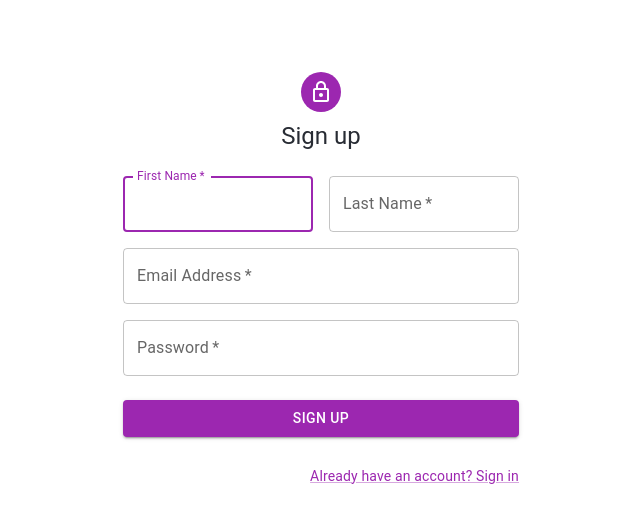
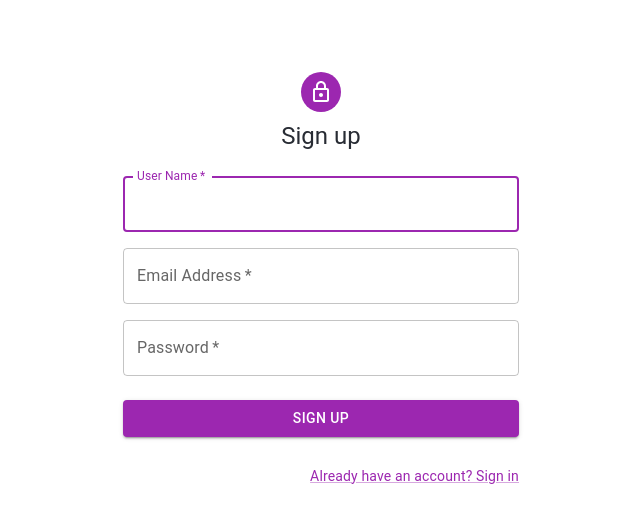
Before and after one commit to HkausarM/ChangeOver_Frontend, a React (Create React App) app in the folder changeover/: page /Signup in a window 1280 px wide. Shown: the top 522 px of the page, without its empty margins (319-959 px from the left). Built offline with nearby package versions, Linux system fonts and the light colour scheme.

Commit message:
login api integration and create user functionality

```diff
--- a/changeover/src/components/Login/Login.js
+++ b/changeover/src/components/Login/Login.js
@@ -44,15 +44,16 @@ export default function CustomLogIn() {
 
   const handleFormSubmit = async (event) => {
     event.preventDefault();
-    // const formData = new FormData(event.currentTarget);
     try {
-      const res = await axios.post(new UrlProvider().getDomainUrl() + '/users', {
+      const res = await axios.post("http://localhost:9000/users", {
         userName,
         password
       });
       console.log(res);
       alert('Login successful')
       setIsLoggedIn(true)
+      localStorage.setItem("isLoggedIn", true)
+      localStorage.setItem("customerType", res.data.userType)
       navigate('/')
     } catch (err) {
       console.log(err.response.data.message)
--- a/changeover/src/components/Login/SignIn.js
+++ b/changeover/src/components/Login/SignIn.js
@@ -1,34 +1,55 @@
-import * as React from 'react';
-import Avatar from '@mui/material/Avatar';
-import Button from '@mui/material/Button';
-import CssBaseline from '@mui/material/CssBaseline';
-import TextField from '@mui/material/TextField';
-import FormControlLabel from '@mui/material/FormControlLabel';
-import Checkbox from '@mui/material/Checkbox';
-import Link from '@mui/material/Link';
-import Grid from '@mui/material/Grid';
-import Box from '@mui/material/Box';
-import LockOutlinedIcon from '@mui/icons-material/LockOutlined';
-import Typography from '@mui/material/Typography';
-import Container from '@mui/material/Container';
-import { createTheme, ThemeProvider } from '@mui/material/styles';
+import React, { useState } from "react";
+import Avatar from "@mui/material/Avatar";
+import Button from "@mui/material/Button";
+import TextField from "@mui/material/TextField";
+import Link from "@mui/material/Link";
+import Grid from "@mui/material/Grid";
+import Box from "@mui/material/Box";
+import LockOutlinedIcon from "@mui/icons-material/LockOutlined";
+import Typography from "@mui/material/Typography";
+import Container from "@mui/material/Container";
+import { createTheme, ThemeProvider } from "@mui/material/styles";
+import axios from "axios";
+import CssBaseline from "@mui/material/CssBaseline";
+import { useNavigate } from "react-router-dom";
 
 const defaultTheme = createTheme({
   palette: {
     primary: {
-      main: '#9c27b0',
+      main: "#9c27b0",
     },
   },
 });
 
 export default function SignUp() {
-  const handleSubmit = (event) => {
+  const [formData, setFormData] = useState({
+    userName: "",
+    password: "",
+    email: "",
+  });
+  const { userName, password, email } = formData;
+
+  const navigate = new useNavigate();
+
+  const onChange = (e) => {
+    setFormData({ ...formData, [e.target.name]: e.target.value });
+    console.log(formData);
+  };
+
+  const handleSignUp = async (event) => {
     event.preventDefault();
-    const data = new FormData(event.currentTarget);
-    console.log({
-      email: data.get('email'),
-      password: data.get('password'),
-    });
+    try {
+      const res = await axios.post("http://localhost:9000/users/createuser", {
+        userName,
+        email,
+        password,
+      });
+      console.log(res);
+      alert("User creation successful");
+      navigate("/");
+    } catch (err) {
+      console.log(err.response.data.message);
+    }
   };
 
   return (
@@ -38,38 +59,34 @@ export default function SignUp() {
         <Box
           sx={{
             marginTop: 8,
-            display: 'flex',
-            flexDirection: 'column',
-            alignItems: 'center',
+            display: "flex",
+            flexDirection: "column",
+            alignItems: "center",
           }}
         >
-          <Avatar sx={{ m: 1, bgcolor: 'secondary.main' }}>
+          <Avatar sx={{ m: 1, bgcolor: "secondary.main" }}>
             <LockOutlinedIcon />
           </Avatar>
           <Typography component="h1" variant="h5">
             Sign up
           </Typography>
-          <Box component="form" noValidate onSubmit={handleSubmit} sx={{ mt: 3 }}>
+          <Box
+            component="form"
+            noValidate
+            onSubmit={handleSignUp}
+            sx={{ mt: 3 }}
+          >
             <Grid container spacing={2}>
-              <Grid item xs={12} sm={6}>
+              <Grid item xs={12}>
                 <TextField
                   autoComplete="given-name"
-                  name="firstName"
+                  name="userName"
                   required
                   fullWidth
-                  id="firstName"
-                  label="First Name"
+                  id="userName"
+                  label="User Name"
+                  onChange={(e) => onChange(e)}
                   autoFocus
-                />
-              </Grid>
-              <Grid item xs={12} sm={6}>
-                <TextField
-                  required
-                  fullWidth
-                  id="lastName"
-                  label="Last Name"
-                  name="lastName"
-                  autoComplete="family-name"
                 />
               </Grid>
               <Grid item xs={12}>
@@ -80,6 +97,7 @@ export default function SignUp() {
                   label="Email Address"
                   name="email"
                   autoComplete="email"
+                  onChange={(e) => onChange(e)}
                 />
               </Grid>
               <Grid item xs={12}>
@@ -91,6 +109,7 @@ export default function SignUp() {
                   type="password"
                   id="password"
                   autoComplete="new-password"
+                  onChange={(e) => onChange(e)}
                 />
               </Grid>
             </Grid>
@@ -99,6 +118,7 @@ export default function SignUp() {
               fullWidth
               variant="contained"
               sx={{ mt: 3, mb: 2 }}
+              // onClick={handleSignUp}
             >
               Sign Up
             </Button>
```
